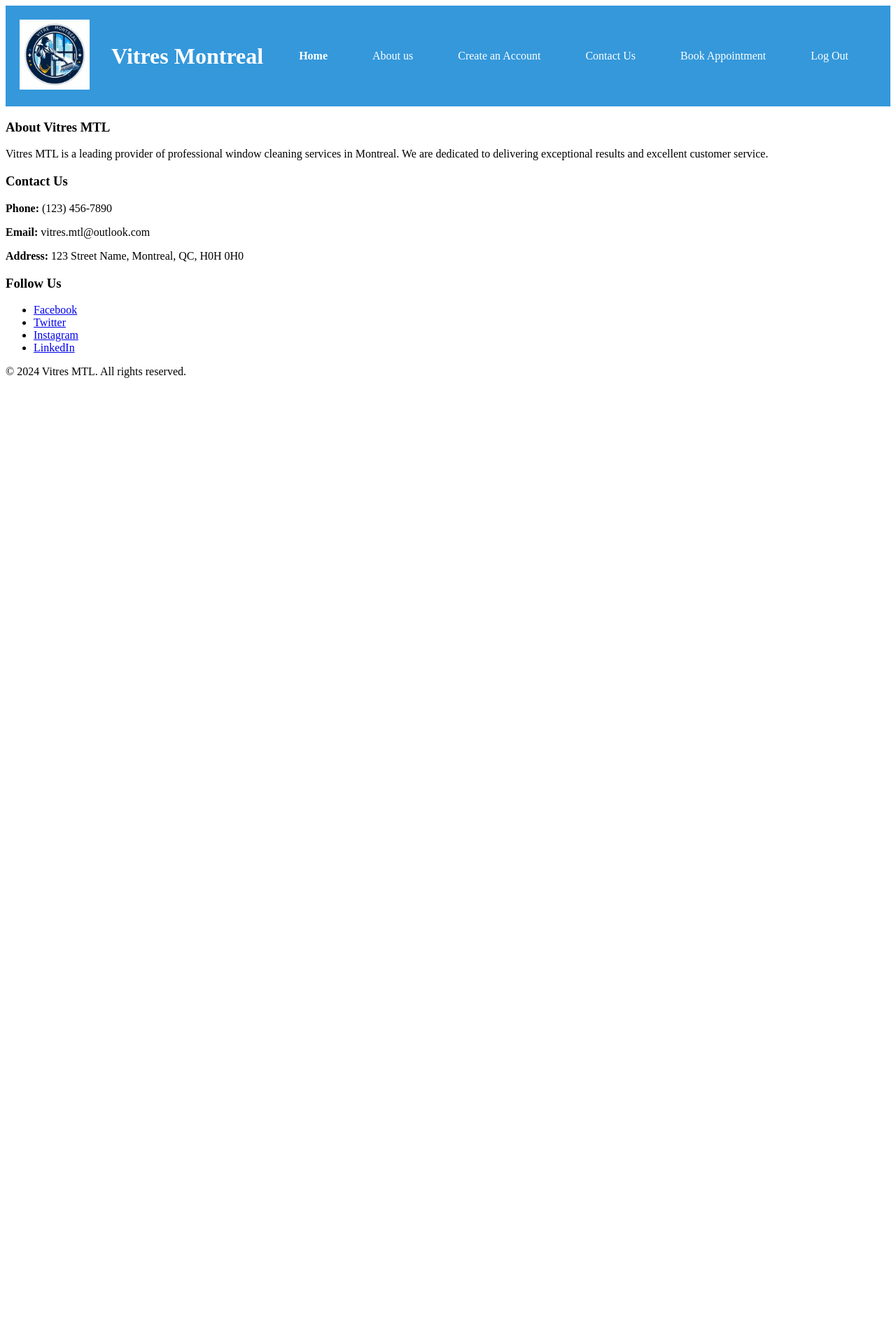
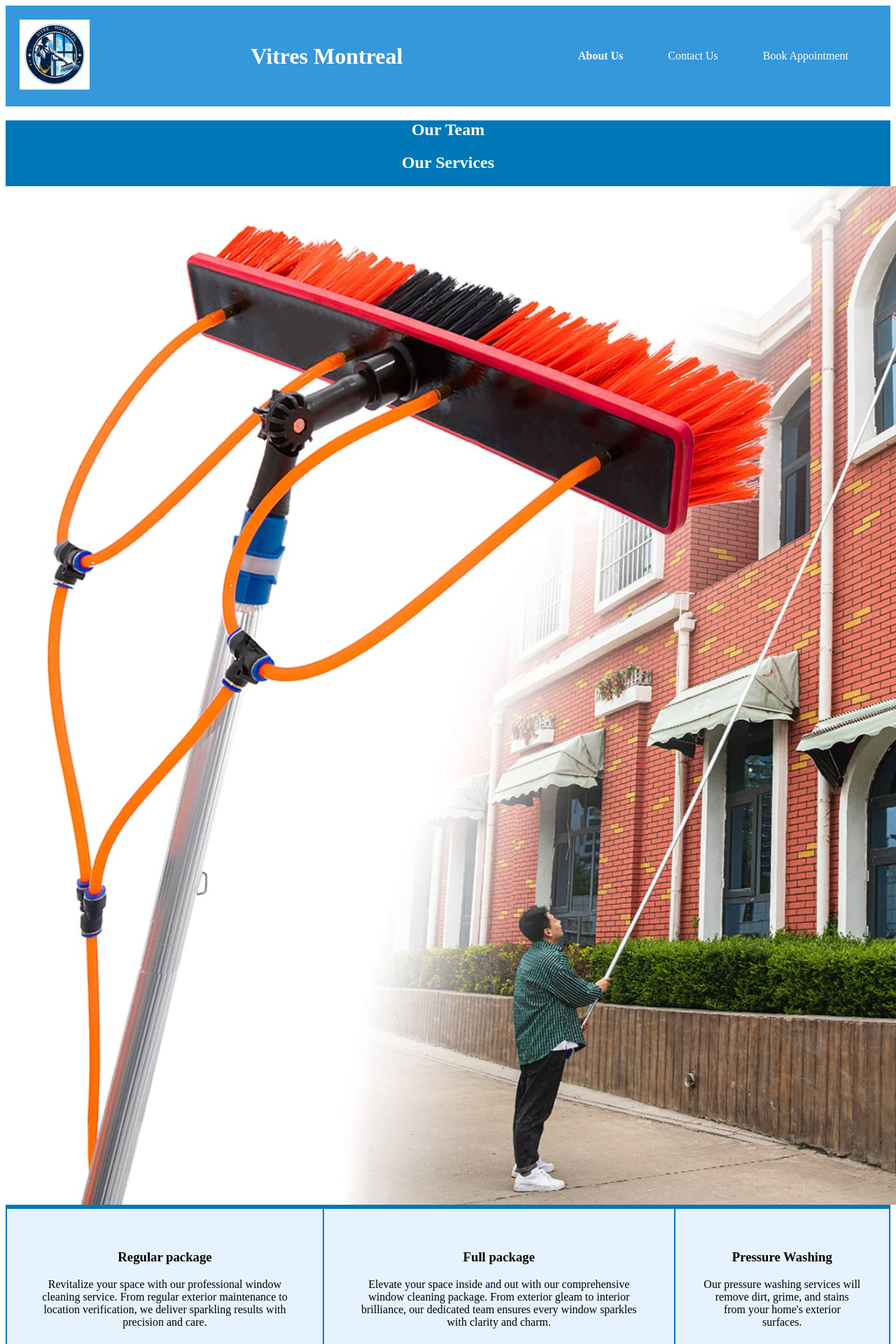
Before and after one commit to KneewYen/VitresMontreal, a Node server app: page / in a window 1280 px wide; the page is wider, and only the part inside the window is pictured. Shown: the top 1920 px of that part at 70% size. Before the commit the page ends 540 px from the top of that part, so only its background shows below. Run offline with Node 20, Linux system fonts and the light colour scheme.

Commit message:
Add files via upload

```diff
--- a/public/css/style.css
+++ b/public/css/style.css
@@ -34,3 +34,75 @@ nav ul li a {
 nav ul li.active {
     font-weight: bold; /* Set font weight for active link */
 }
+
+li a.active {
+    background-color: #87ceeb;
+    color: white;
+}
+li a:hover:not(.active) {
+    background-color: #87ceeb;
+    color: white;
+    padding: 60px;
+}
+.service-info{
+    color: black;
+    block-size: 300px;
+    padding: 20px;
+    border-radius: 10px;
+
+}
+.footer-content{
+    display: flex;
+    padding: 40px;
+
+}
+.footer-bottom{
+    text-align: center;
+}
+
+
+.footer-info{
+    margin-bottom: 10px;
+    color: #0077b6;
+    block-size: 50px;
+    border-radius: 10px;
+    padding: 20px;
+    font-weight: bold;
+    font-family: Impact, Haettenschweiler, 'Arial Narrow Bold', sans-serif;
+    align-items: center;
+    justify-content: space-between;
+}
+.contact-info{
+    text-align: center;
+
+}
+.social-media{
+    text-align: center;
+
+}
+
+.service-content td {
+
+    background-color: #e6f3ff; /* Light blue background color */
+    padding: 20px; /* Padding around the content */
+  }
+.socials{
+text-align: center;
+}
+.service{
+text-align: center;
+}
+.team{
+    text-align:center;
+}
+
+
+
+.details{
+    color: white;
+    text-align: center;
+    background-color: #0077b6;
+}
+main{
+    margin-bottom: 300px;
+}
--- a/views/home.ejs
+++ b/views/home.ejs
@@ -1,3 +1,51 @@
  <%- include('template/header') %>
+<main class="details">
+    <div class = "team"><h2>Our Team</h2></div>
 
+    <div class="service">
+        <h2>Our Services</h2>
+        <img src = "images/image1.jpeg" width ="1455px">
+
+        <table class="service-content">
+            <tr>
+                <td> <div class="service-info">
+                    <h3>Regular package</h3>
+                    <p>Revitalize your space with our professional window cleaning service. From regular exterior maintenance to location verification, we deliver sparkling results with precision and care.</p>
+                    <br>Trust our skilled team to elevate your windows' shine, ensuring a brighter, clearer view every time."
+                </div>
+                </td>
+                <td><div class="service-info">
+
+                    <h3>Full package</h3>
+                    <p>Elevate your space inside and out with our comprehensive window cleaning package. From exterior gleam to interior brilliance, our dedicated team ensures every window sparkles with clarity and charm.</p>
+                    <br>With location verification for added peace of mind, trust us to transform your environment into a luminous haven.
+
+                </div></td>
+                <td><div class="service-info">
+
+                    <h3>Pressure Washing</h3>
+                    <p>Our pressure washing services will remove dirt, grime, and stains from your home's exterior surfaces.</p>
+                </div></td>
+            </tr>
+
+
+        </table>
+        <div class = "socials"><h2>Our Socials</h2>
+            <a href="https://www.instagram.com/vitresmtl/">
+                <img src="images/ig.png" alt="Description of the image" width="50px">
+              </a>
+              <a href="https://example.com">
+                <img src="images/linkd.png" alt="Description of the image" width="50px">
+              </a>
+
+
+
+
+        </div>
+
+
+        </div>
+
+
+</main>
  <%- include('template/footer') %>
--- a/views/template/footer.ejs
+++ b/views/template/footer.ejs
@@ -1,15 +1,17 @@
 <footer>
+  <link rel="stylesheet" href="/css/style.css">
   <div class="footer-content">
     <div class="footer-info">
-      <h3>About Vitres MTL</h3>
+      <h2>About Vitres MTL <img src ="images/vitres.png " width = "60px"></h2>
       <p>Vitres MTL is a leading provider of professional window cleaning services in Montreal. We are dedicated to delivering exceptional results and excellent customer service.</p>
     </div>
+    <p>
     <div class="contact-info">
-      <h3>Contact Us</h3>
+      <h3>Connect with Us</h3>
       <p><strong>Phone:</strong> (123) 456-7890</p>
       <p><strong>Email:</strong> vitres.mtl@outlook.com</p>
       <p><strong>Address:</strong> 123 Street Name, Montreal, QC, H0H 0H0</p>
-    </div>
+    </div></p>
     <div class="social-media">
       <h3>Follow Us</h3>
       <ul>
@@ -22,5 +24,7 @@
   </div>
   <div class="footer-bottom">
     <p>&copy; 2024 Vitres MTL. All rights reserved.</p>
+    <a href ="https://www.linkedin.com/in/nguyenle2003/"><p>Designed and owned by Nguyen Le </p></a>
   </div>
+
 </footer>
--- a/views/template/header.ejs
+++ b/views/template/header.ejs
@@ -9,17 +9,14 @@
 <body>
     <header>
         <div id="logo">
-            <img src="images/vitres.jpeg" alt="logo" height="200px">
+            <img src="images/vitres.png" alt="logo" height="200px">
         </div>
         <h1 id="websitename">Vitres Montreal</h1>
         <nav>
             <ul>
-                <li class="active"><a href="/">Home</a></li>
-                <li><a href="/about">About us</a></li>
-                <li><a href="/create-account">Create an Account</a></li>
+                <li class="active"><a href="/">About Us</a></li>
                 <li><a href="/contact">Contact Us</a></li>
                 <li><a href="/appointement">Book Appointment</a></li>
-                <li><a href="/logout">Log Out</a></li>
             </ul>
         </nav>
     </header>
```
Also changed, not shown: public/images/ig.png (added), public/images/image1.jpeg (added), public/images/linkd.png (added), public/images/vitres.png (added), public/images/vitresmtl.png (added).
